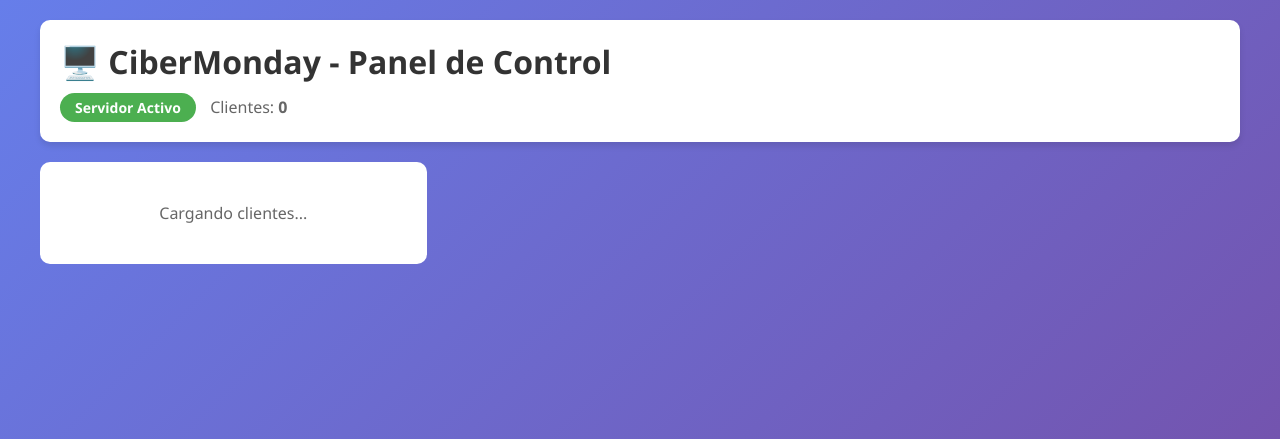
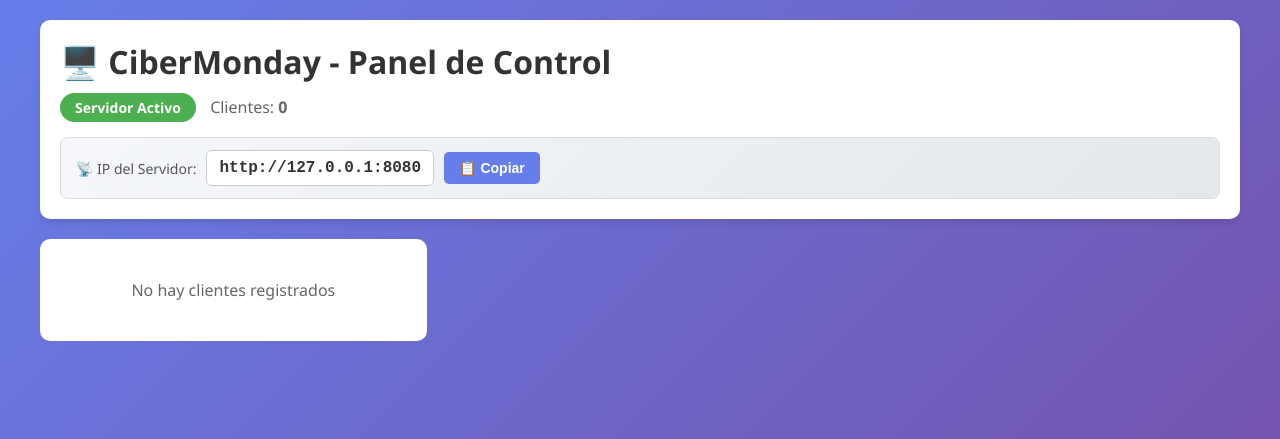
Before and after one commit to alexiscaspell/CiberMonday, a Flask app: page / in a window 1280 px wide. Shown: the top 439 px of the page. Run offline with Flask 3, Linux system fonts and the light colour scheme; data that the repository does not hold is empty.

Commit message:
Added ip on server and notifications on client

```diff
--- a/docker-compose.yml
+++ b/docker-compose.yml
@@ -1,5 +1,3 @@
-version: '3.8'
-
 services:
   server:
     build:
--- a/server/app.py
+++ b/server/app.py
@@ -5,6 +5,7 @@ import uuid
 import threading
 import time
 import os
+import socket
 
 app = Flask(__name__, template_folder='templates')
 CORS(app)
@@ -194,6 +195,31 @@ def health_check():
         'total_clients': len(clients_db)
     }), 200
 
+def get_local_ip():
+    """Obtiene la IP local del servidor"""
+    try:
+        # Crear un socket para determinar la IP local
+        s = socket.socket(socket.AF_INET, socket.SOCK_DGRAM)
+        s.connect(("8.8.8.8", 80))
+        local_ip = s.getsockname()[0]
+        s.close()
+        return local_ip
+    except Exception:
+        return "127.0.0.1"
+
+@app.route('/api/server-info', methods=['GET'])
+def server_info():
+    """Devuelve información del servidor (IP y puerto)"""
+    port = int(os.getenv('PORT', 5000))
+    local_ip = get_local_ip()
+
+    return jsonify({
+        'success': True,
+        'ip': local_ip,
+        'port': port,
+        'url': f"http://{local_ip}:{port}"
+    }), 200
+
 @app.route('/', methods=['GET'])
 def index():
     """Interfaz web del panel de control"""
--- a/server/templates/index.html
+++ b/server/templates/index.html
@@ -218,6 +218,71 @@
             border-radius: 10px;
             color: #666;
         }
+
+        .server-info {
+            display: flex;
+            align-items: center;
+            gap: 10px;
+            margin-top: 15px;
+            padding: 12px 15px;
+            background: linear-gradient(135deg, #f5f7fa 0%, #e4e8eb 100%);
+            border-radius: 8px;
+            border: 1px solid #ddd;
+        }
+
+        .server-info-label {
+            font-size: 14px;
+            color: #555;
+            font-weight: 500;
+        }
+
+        .server-ip {
+            font-family: 'Courier New', monospace;
+            font-size: 16px;
+            font-weight: bold;
+            color: #333;
+            background: white;
+            padding: 8px 12px;
+            border-radius: 5px;
+            border: 1px solid #ccc;
+            user-select: all;
+        }
+
+        .copy-btn {
+            padding: 8px 15px;
+            background: #667eea;
+            color: white;
+            border: none;
+            border-radius: 5px;
+            cursor: pointer;
+            font-size: 14px;
+            font-weight: bold;
+            transition: all 0.2s;
+            display: flex;
+            align-items: center;
+            gap: 5px;
+        }
+
+        .copy-btn:hover {
+            background: #5568d3;
+            transform: scale(1.02);
+        }
+
+        .copy-btn.copied {
+            background: #4CAF50;
+        }
+
+        .copy-tooltip {
+            font-size: 12px;
+            color: #4CAF50;
+            margin-left: 10px;
+            opacity: 0;
+            transition: opacity 0.3s;
+        }
+
+        .copy-tooltip.show {
+            opacity: 1;
+        }
     </style>
 </head>
 <body>
@@ -229,6 +294,14 @@
                 <span style="margin-left: 10px; color: #666;">
                     Clientes: <strong id="client-count">0</strong>
                 </span>
+            </div>
+            <div class="server-info">
+                <span class="server-info-label">📡 IP del Servidor:</span>
+                <span class="server-ip" id="server-url">Cargando...</span>
+                <button class="copy-btn" onclick="copyServerUrl()" id="copy-btn">
+                    📋 Copiar
+                </button>
+                <span class="copy-tooltip" id="copy-tooltip">¡Copiado!</span>
             </div>
         </header>
 
@@ -242,7 +315,53 @@
     <button class="refresh-btn" onclick="loadClients()" title="Actualizar">🔄</button>
 
     <script>
-        const API_URL = 'http://localhost:5000/api';
+        // Usar la URL actual del navegador como base para la API
+        const API_URL = `${window.location.protocol}//${window.location.host}/api`;
+        let serverUrl = '';
+
+        async function loadServerInfo() {
+            try {
+                const response = await fetch(`${API_URL}/server-info`);
+                const data = await response.json();
+
+                if (data.success) {
+                    serverUrl = data.url;
+                    document.getElementById('server-url').textContent = data.url;
+                }
+            } catch (error) {
+                console.error('Error al cargar info del servidor:', error);
+                document.getElementById('server-url').textContent = 'No disponible';
+            }
+        }
+
+        function copyServerUrl() {
+            if (!serverUrl) return;
+
+            navigator.clipboard.writeText(serverUrl).then(() => {
+                const btn = document.getElementById('copy-btn');
+                const tooltip = document.getElementById('copy-tooltip');
+
+                btn.classList.add('copied');
+                btn.innerHTML = '✓ Copiado';
+                tooltip.classList.add('show');
+
+                setTimeout(() => {
+                    btn.classList.remove('copied');
+                    btn.innerHTML = '📋 Copiar';
+                    tooltip.classList.remove('show');
+                }, 2000);
+            }).catch(err => {
+                console.error('Error al copiar:', err);
+                // Fallback para navegadores antiguos
+                const textArea = document.createElement('textarea');
+                textArea.value = serverUrl;
+                document.body.appendChild(textArea);
+                textArea.select();
+                document.execCommand('copy');
+                document.body.removeChild(textArea);
+                alert('URL copiada: ' + serverUrl);
+            });
+        }
 
         function formatTime(seconds) {
             if (seconds <= 0) return 'EXPIRADO';
@@ -413,6 +532,9 @@
             }
         }
 
+        // Cargar información del servidor al iniciar
+        loadServerInfo();
+
         // Cargar clientes al iniciar
         loadClients();
 
```
Also changed, not shown: client/client.py (+132 -0 lines).
